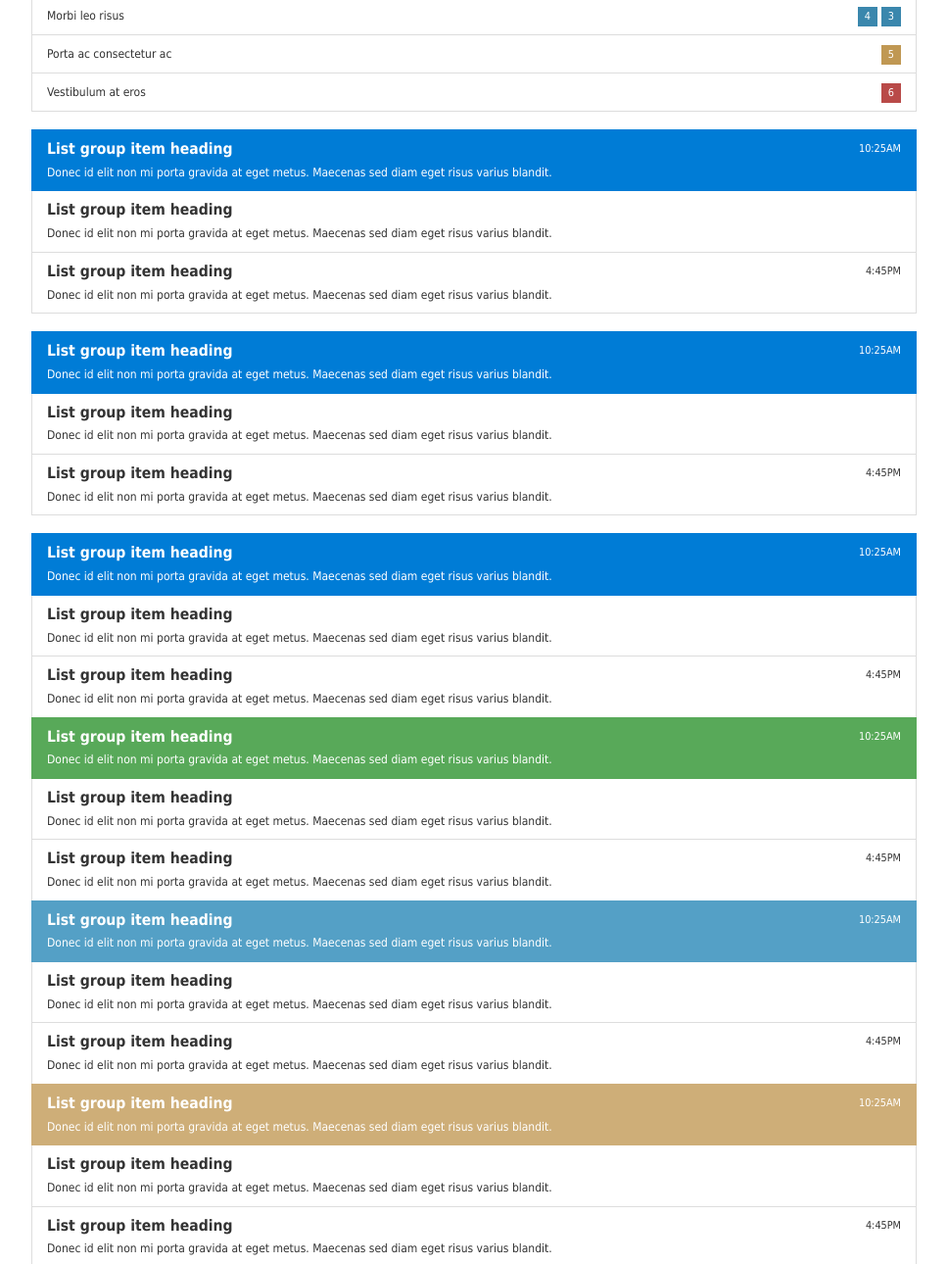
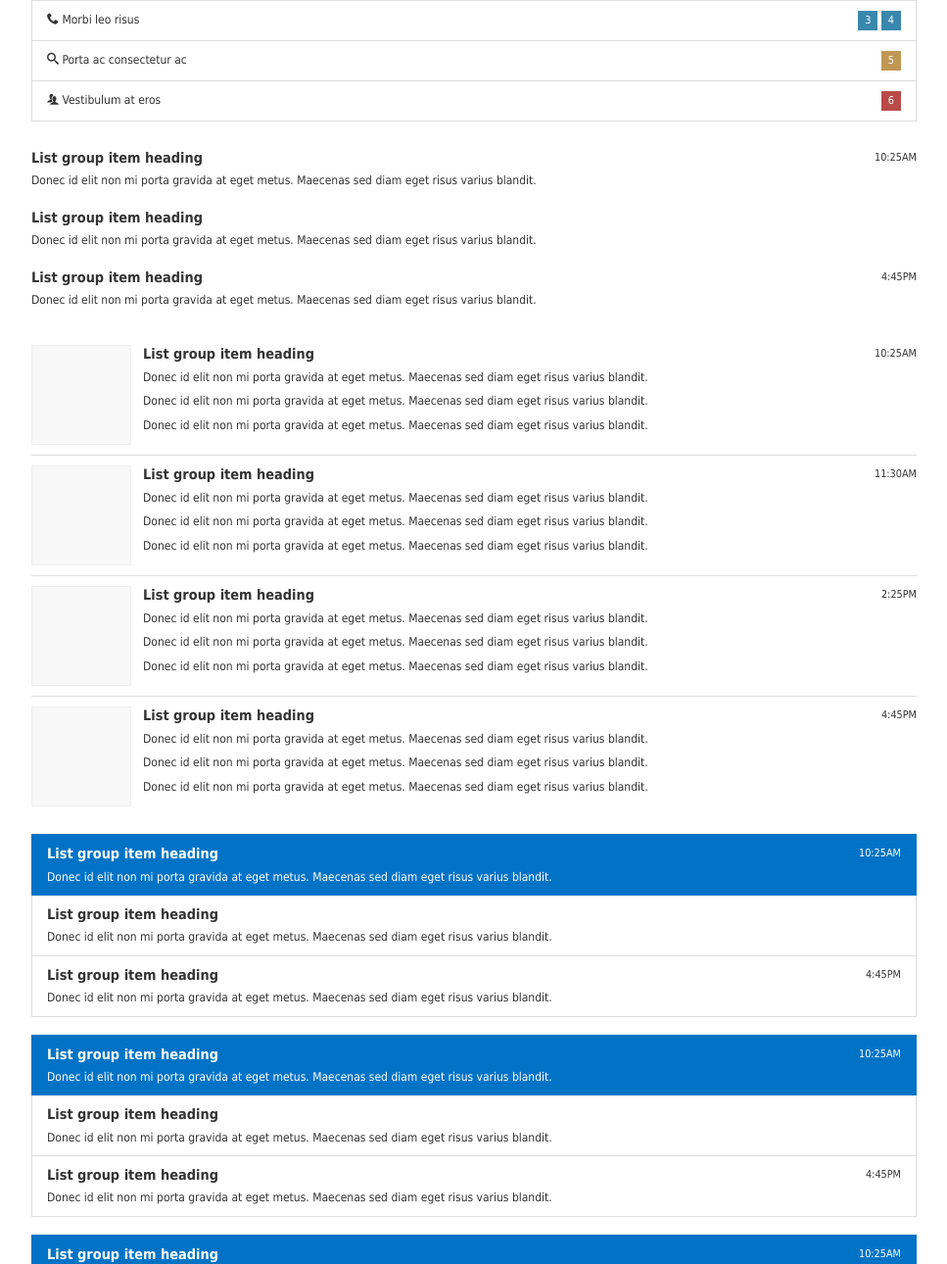
Before and after one commit to larry4xie/cute, a website: page docs/ui/list.html in a window 1280 px wide. Shown: the part 528-1818 px from the top of the page at 98% size, without its empty margins (156-1123 px from the left). Drawn offline with Linux system fonts and the light colour scheme.

Commit message:
更新listview为list并增强功能

```diff
--- a/docs/ui/list.html
+++ b/docs/ui/list.html
@@ -2,86 +2,92 @@
 <html xmlns="http://www.w3.org/1999/xhtml">
 <head>
     <meta http-equiv="Content-Type" content="text/html; charset=utf-8"/>
-    <title>listview</title>
+    <title>list</title>
     <link type="text/css" rel="stylesheet" href="../../dist/cute.css"/>
     <style type="text/css">
         .m8 {
             margin: 18px 188px;
         }
+        .list-item-cap {
+            width: 100px;
+            height: 100px;
+        }
     </style>
 </head>
 <body>
 <div class="m8">
-    <ul class="listview listview-striped">
-        <li class="listview-item active">Cras justo odio</li>
-        <li class="listview-item odd">Dapibus ac facilisis in</li>
-        <li class="listview-item">Morbi leo risus</li>
-        <li class="listview-item odd">Porta ac consectetur ac</li>
-        <li class="listview-item">Vestibulum at eros</li>
+    <ul class="list list-striped">
+        <li class="list-item active">Cras justo odio</li>
+        <li class="list-item odd">Dapibus ac facilisis in</li>
+        <li class="list-item">Morbi leo risus</li>
+        <li class="list-item odd">Porta ac consectetur ac</li>
+        <li class="list-item">Vestibulum at eros</li>
     </ul>
 </div>
 
 <div class="m8">
-    <div class="listview listview-striped">
-        <a href="#" class="listview-item odd active">
+    <div class="list list-striped">
+        <a href="#" class="list-item odd active">
             Cras justo odio
         </a>
-        <a href="#" class="listview-item">Dapibus ac facilisis in</a>
-        <a href="#" class="listview-item odd">Morbi leo risus</a>
-        <a href="#" class="listview-item">Porta ac consectetur ac</a>
-        <a href="#" class="listview-item odd">Vestibulum at eros</a>
+        <a href="#" class="list-item">Dapibus ac facilisis in</a>
+        <a href="#" class="list-item odd">Morbi leo risus</a>
+        <a href="#" class="list-item">Porta ac consectetur ac</a>
+        <a href="#" class="list-item odd">Vestibulum at eros</a>
     </div>
 </div>
 
 <div class="m8">
-    <ul class="listview">
-        <li class="listview-item">
-            <span class="badge">1</span>
-            Cras justo odio
+    <ul class="list">
+        <li class="list-item">
+            <span class="aside badge">1</span>
+            <i class="icon icon-apple"></i>&nbsp;Cras justo odio
         </li>
-        <li class="listview-item">
-            <span class="badge badge-success">2</span>
-            Dapibus ac facilisis in
+        <li class="list-item">
+            <span class="aside badge badge-success">2</span>
+            <i class="icon icon-android"></i>&nbsp;Dapibus ac facilisis in
         </li>
-        <li class="listview-item">
-            <span class="badge badge-info">3</span>
-            <span class="badge badge-info">4</span>
-            Morbi leo risus
+        <li class="list-item">
+            <div class="aside">
+                <span class="badge badge-info">3</span>
+                <span class="badge badge-info">4</span>
+            </div>
+            <i class="icon icon-phone"></i>&nbsp;Morbi leo risus
         </li>
-        <li class="listview-item">
-            <span class="badge badge-warn">5</span>
-            Porta ac consectetur ac
+        <li class="list-item">
+            <span class="aside badge badge-warn">5</span>
+            <i class="icon icon-search"></i>&nbsp;Porta ac consectetur ac
         </li>
-        <li class="listview-item">
-            <span class="badge badge-error">6</span>
-            Vestibulum at eros
+        <li class="list-item">
+            <span class="aside badge badge-error">6</span>
+            <i class="icon icon-users"></i>&nbsp;Vestibulum at eros
         </li>
     </ul>
 </div>
 
 <div class="m8">
-    <div class="listview">
-        <div class="listview-item active">
-            <div class="listview-item-title">
+    <div class="list list-noborder">
+        <div class="list-item">
+            <div class="list-item-title">
                 <span class="aside">10:25AM</span>
                 List group item heading
             </div>
-            <div class="listview-item-text">Donec id elit non mi porta gravida at eget metus. Maecenas sed diam eget
+            <div class="list-item-text">Donec id elit non mi porta gravida at eget metus. Maecenas sed diam eget
                 risus varius blandit.
             </div>
         </div>
-        <div class="listview-item">
-            <div class="listview-item-title">List group item heading</div>
-            <div class="listview-item-text">Donec id elit non mi porta gravida at eget metus. Maecenas sed diam eget
+        <div class="list-item">
+            <div class="list-item-title">List group item heading</div>
+            <div class="list-item-text">Donec id elit non mi porta gravida at eget metus. Maecenas sed diam eget
                 risus varius blandit.
             </div>
         </div>
-        <div class="listview-item">
-            <div class="listview-item-title">
+        <div class="list-item">
+            <div class="list-item-title">
                 <span class="aside">4:45PM</span>
                 List group item heading
             </div>
-            <div class="listview-item-text">Donec id elit non mi porta gravida at eget metus. Maecenas sed diam eget
+            <div class="list-item-text">Donec id elit non mi porta gravida at eget metus. Maecenas sed diam eget
                 risus varius blandit.
             </div>
         </div>
@@ -89,28 +95,110 @@
 </div>
 
 <div class="m8">
-    <div class="listview">
-        <a href="#" class="listview-item active">
-            <div class="listview-item-title">
+    <div class="list list-divide">
+        <div class="list-item">
+            <div class="list-item-cap"></div>
+            <div class="list-item-title">
                 <span class="aside">10:25AM</span>
                 List group item heading
             </div>
-            <div class="listview-item-text">Donec id elit non mi porta gravida at eget metus. Maecenas sed diam eget
+            <div class="list-item-text">
+                <p>Donec id elit non mi porta gravida at eget metus. Maecenas sed diam eget risus varius blandit.</p>
+                <p>Donec id elit non mi porta gravida at eget metus. Maecenas sed diam eget risus varius blandit.</p>
+                <p>Donec id elit non mi porta gravida at eget metus. Maecenas sed diam eget risus varius blandit.</p>
+            </div>
+        </div>
+        <div class="list-item">
+            <div class="list-item-cap"></div>
+            <div class="list-item-title">
+                <span class="aside">11:30AM</span>
+                List group item heading
+            </div>
+            <div class="list-item-text">
+                <p>Donec id elit non mi porta gravida at eget metus. Maecenas sed diam eget risus varius blandit.</p>
+                <p>Donec id elit non mi porta gravida at eget metus. Maecenas sed diam eget risus varius blandit.</p>
+                <p>Donec id elit non mi porta gravida at eget metus. Maecenas sed diam eget risus varius blandit.</p>
+            </div>
+        </div>
+        <div class="list-item">
+            <div class="list-item-cap"></div>
+            <div class="list-item-title">
+                <span class="aside">2:25PM</span>
+                List group item heading
+            </div>
+            <div class="list-item-text">
+                <p>Donec id elit non mi porta gravida at eget metus. Maecenas sed diam eget risus varius blandit.</p>
+                <p>Donec id elit non mi porta gravida at eget metus. Maecenas sed diam eget risus varius blandit.</p>
+                <p>Donec id elit non mi porta gravida at eget metus. Maecenas sed diam eget risus varius blandit.</p>
+            </div>
+        </div>
+        <div class="list-item last">
+            <div class="list-item-cap"></div>
+            <div class="list-item-title">
+                <span class="aside">4:45PM</span>
+                List group item heading
+            </div>
+            <div class="list-item-text">
+                <p>Donec id elit non mi porta gravida at eget metus. Maecenas sed diam eget risus varius blandit.</p>
+                <p>Donec id elit non mi porta gravida at eget metus. Maecenas sed diam eget risus varius blandit.</p>
+                <p>Donec id elit non mi porta gravida at eget metus. Maecenas sed diam eget risus varius blandit.</p>
+            </div>
+        </div>
+    </div>
+</div>
+
+<div class="m8">
+    <div class="list">
+        <div class="list-item active">
+            <div class="list-item-title">
+                <span class="aside">10:25AM</span>
+                List group item heading
+            </div>
+            <div class="list-item-text">Donec id elit non mi porta gravida at eget metus. Maecenas sed diam eget
+                risus varius blandit.
+            </div>
+        </div>
+        <div class="list-item">
+            <div class="list-item-title">List group item heading</div>
+            <div class="list-item-text">Donec id elit non mi porta gravida at eget metus. Maecenas sed diam eget
+                risus varius blandit.
+            </div>
+        </div>
+        <div class="list-item">
+            <div class="list-item-title">
+                <span class="aside">4:45PM</span>
+                List group item heading
+            </div>
+            <div class="list-item-text">Donec id elit non mi porta gravida at eget metus. Maecenas sed diam eget
+                risus varius blandit.
+            </div>
+        </div>
+    </div>
+</div>
+
+<div class="m8">
+    <div class="list">
+        <a href="#" class="list-item active">
+            <div class="list-item-title">
+                <span class="aside">10:25AM</span>
+                List group item heading
+            </div>
+            <div class="list-item-text">Donec id elit non mi porta gravida at eget metus. Maecenas sed diam eget
                 risus varius blandit.
             </div>
         </a>
-        <a href="#" class="listview-item">
-            <div class="listview-item-title">List group item heading</div>
-            <div class="listview-item-text">Donec id elit non mi porta gravida at eget metus. Maecenas sed diam eget
+        <a href="#" class="list-item">
+            <div class="list-item-title">List group item heading</div>
+            <div class="list-item-text">Donec id elit non mi porta gravida at eget metus. Maecenas sed diam eget
                 risus varius blandit.
             </div>
         </a>
-        <a href="#" class="listview-item">
-            <div class="listview-item-title">
+        <a href="#" class="list-item">
+            <div class="list-item-title">
                 <span class="aside">4:45PM</span>
                 List group item heading
             </div>
-            <div class="listview-item-text">Donec id elit non mi porta gravida at eget metus. Maecenas sed diam eget
+            <div class="list-item-text">Donec id elit non mi porta gravida at eget metus. Maecenas sed diam eget
                 risus varius blandit.
             </div>
         </a>
@@ -118,128 +206,128 @@
 </div>
 
 <div class="m8">
-    <div class="listview">
-        <div class="listview-item active">
-            <div class="listview-item-title">
+    <div class="list">
+        <div class="list-item active">
+            <div class="list-item-title">
                 <span class="aside">10:25AM</span>
                 List group item heading
             </div>
-            <div class="listview-item-text">Donec id elit non mi porta gravida at eget metus. Maecenas sed diam eget
+            <div class="list-item-text">Donec id elit non mi porta gravida at eget metus. Maecenas sed diam eget
                 risus varius blandit.
             </div>
         </div>
-        <div class="listview-item">
-            <div class="listview-item-title">List group item heading</div>
-            <div class="listview-item-text">Donec id elit non mi porta gravida at eget metus. Maecenas sed diam eget
+        <div class="list-item">
+            <div class="list-item-title">List group item heading</div>
+            <div class="list-item-text">Donec id elit non mi porta gravida at eget metus. Maecenas sed diam eget
                 risus varius blandit.
             </div>
         </div>
-        <div class="listview-item">
-            <div class="listview-item-title">
+        <div class="list-item">
+            <div class="list-item-title">
                 <span class="aside">4:45PM</span>
                 List group item heading
             </div>
-            <div class="listview-item-text">Donec id elit non mi porta gravida at eget metus. Maecenas sed diam eget
+            <div class="list-item-text">Donec id elit non mi porta gravida at eget metus. Maecenas sed diam eget
                 risus varius blandit.
             </div>
         </div>
 
-        <div class="listview-item active active-success">
-            <div class="listview-item-title">
+        <div class="list-item active active-success">
+            <div class="list-item-title">
                 <span class="aside">10:25AM</span>
                 List group item heading
             </div>
-            <div class="listview-item-text">Donec id elit non mi porta gravida at eget metus. Maecenas sed diam eget
+            <div class="list-item-text">Donec id elit non mi porta gravida at eget metus. Maecenas sed diam eget
                 risus varius blandit.
             </div>
         </div>
-        <div class="listview-item">
-            <div class="listview-item-title">List group item heading</div>
-            <div class="listview-item-text">Donec id elit non mi porta gravida at eget metus. Maecenas sed diam eget
+        <div class="list-item">
+            <div class="list-item-title">List group item heading</div>
+            <div class="list-item-text">Donec id elit non mi porta gravida at eget metus. Maecenas sed diam eget
                 risus varius blandit.
             </div>
         </div>
-        <div class="listview-item">
-            <div class="listview-item-title">
+        <div class="list-item">
+            <div class="list-item-title">
                 <span class="aside">4:45PM</span>
                 List group item heading
             </div>
-            <div class="listview-item-text">Donec id elit non mi porta gravida at eget metus. Maecenas sed diam eget
+            <div class="list-item-text">Donec id elit non mi porta gravida at eget metus. Maecenas sed diam eget
                 risus varius blandit.
             </div>
         </div>
 
-        <div class="listview-item active active-info">
-            <div class="listview-item-title">
+        <div class="list-item active active-info">
+            <div class="list-item-title">
                 <span class="aside">10:25AM</span>
                 List group item heading
             </div>
-            <div class="listview-item-text">Donec id elit non mi porta gravida at eget metus. Maecenas sed diam eget
+            <div class="list-item-text">Donec id elit non mi porta gravida at eget metus. Maecenas sed diam eget
                 risus varius blandit.
             </div>
         </div>
-        <div class="listview-item">
-            <div class="listview-item-title">List group item heading</div>
-            <div class="listview-item-text">Donec id elit non mi porta gravida at eget metus. Maecenas sed diam eget
+        <div class="list-item">
+            <div class="list-item-title">List group item heading</div>
+            <div class="list-item-text">Donec id elit non mi porta gravida at eget metus. Maecenas sed diam eget
                 risus varius blandit.
             </div>
         </div>
-        <div class="listview-item">
-            <div class="listview-item-title">
+        <div class="list-item">
+            <div class="list-item-title">
                 <span class="aside">4:45PM</span>
                 List group item heading
             </div>
-            <div class="listview-item-text">Donec id elit non mi porta gravida at eget metus. Maecenas sed diam eget
+            <div class="list-item-text">Donec id elit non mi porta gravida at eget metus. Maecenas sed diam eget
                 risus varius blandit.
             </div>
         </div>
 
-        <div class="listview-item active active-warn">
-            <div class="listview-item-title">
+        <div class="list-item active active-warn">
+            <div class="list-item-title">
                 <span class="aside">10:25AM</span>
                 List group item heading
             </div>
-            <div class="listview-item-text">Donec id elit non mi porta gravida at eget metus. Maecenas sed diam eget
+            <div class="list-item-text">Donec id elit non mi porta gravida at eget metus. Maecenas sed diam eget
                 risus varius blandit.
             </div>
         </div>
-        <div class="listview-item">
-            <div class="listview-item-title">List group item heading</div>
-            <div class="listview-item-text">Donec id elit non mi porta gravida at eget metus. Maecenas sed diam eget
+        <div class="list-item">
+            <div class="list-item-title">List group item heading</div>
+            <div class="list-item-text">Donec id elit non mi porta gravida at eget metus. Maecenas sed diam eget
                 risus varius blandit.
             </div>
         </div>
-        <div class="listview-item">
-            <div class="listview-item-title">
+        <div class="list-item">
+            <div class="list-item-title">
                 <span class="aside">4:45PM</span>
                 List group item heading
             </div>
-            <div class="listview-item-text">Donec id elit non mi porta gravida at eget metus. Maecenas sed diam eget
+            <div class="list-item-text">Donec id elit non mi porta gravida at eget metus. Maecenas sed diam eget
                 risus varius blandit.
             </div>
         </div>
 
-        <div class="listview-item active active-error">
-            <div class="listview-item-title">
+        <div class="list-item active active-error">
+            <div class="list-item-title">
                 <span class="aside">10:25AM</span>
                 List group item heading
             </div>
-            <div class="listview-item-text">Donec id elit non mi porta gravida at eget metus. Maecenas sed diam eget
+            <div class="list-item-text">Donec id elit non mi porta gravida at eget metus. Maecenas sed diam eget
                 risus varius blandit.
             </div>
         </div>
-        <div class="listview-item">
-            <div class="listview-item-title">List group item heading</div>
-            <div class="listview-item-text">Donec id elit non mi porta gravida at eget metus. Maecenas sed diam eget
+        <div class="list-item">
+            <div class="list-item-title">List group item heading</div>
+            <div class="list-item-text">Donec id elit non mi porta gravida at eget metus. Maecenas sed diam eget
                 risus varius blandit.
             </div>
         </div>
-        <div class="listview-item">
-            <div class="listview-item-title">
+        <div class="list-item">
+            <div class="list-item-title">
                 <span class="aside">4:45PM</span>
                 List group item heading
             </div>
-            <div class="listview-item-text">Donec id elit non mi porta gravida at eget metus. Maecenas sed diam eget
+            <div class="list-item-text">Donec id elit non mi porta gravida at eget metus. Maecenas sed diam eget
                 risus varius blandit.
             </div>
         </div>
--- a/src/css/cute.less
+++ b/src/css/cute.less
@@ -28,4 +28,4 @@
 @import "ui/progress-bar.less";
 @import "ui/callout.less";
 @import "ui/notify.less";
-@import "ui/listview.less";
+@import "ui/list.less";
--- a/src/css/ui/list.less
+++ b/src/css/ui/list.less
@@ -1,5 +1,6 @@
 /**
  * listview
+ * TODO ie6 hover 跳动
  */
 .list {
   .active,
--- a/src/css/variables.less
+++ b/src/css/variables.less
@@ -156,11 +156,11 @@
 @notifyErrorBg:      @bgErrorColor;
 @notifyErrorText:    @textErrorColor;
 
-// Listview
-@listviewPadding: 10px 15px;
-@listviewTitleSize: 1.3em;
-@listviewActiveBg: lighten(@textPrimaryColor, 5%);
-@listviewActiveSuccessBg: lighten(@textSuccessColor, 10%);
-@listviewActiveInfoBg: lighten(@textInfoColor, 10%);
-@listviewActiveWarnBg: lighten(@textWarnColor, 10%);
-@listviewActiveErrorBg: lighten(@textErrorColor, 10%);
+// List
+@listPadding: 10px 15px;
+@listTitleSize: 1.2em;
+@listActiveBg: lighten(@textPrimaryColor, 2%);
+@listActiveSuccessBg: lighten(@textSuccessColor, 10%);
+@listActiveInfoBg: lighten(@textInfoColor, 10%);
+@listActiveWarnBg: lighten(@textWarnColor, 10%);
+@listActiveErrorBg: lighten(@textErrorColor, 10%);
```
Also changed, not shown: dist/cute-debug.css, dist/cute.css.
